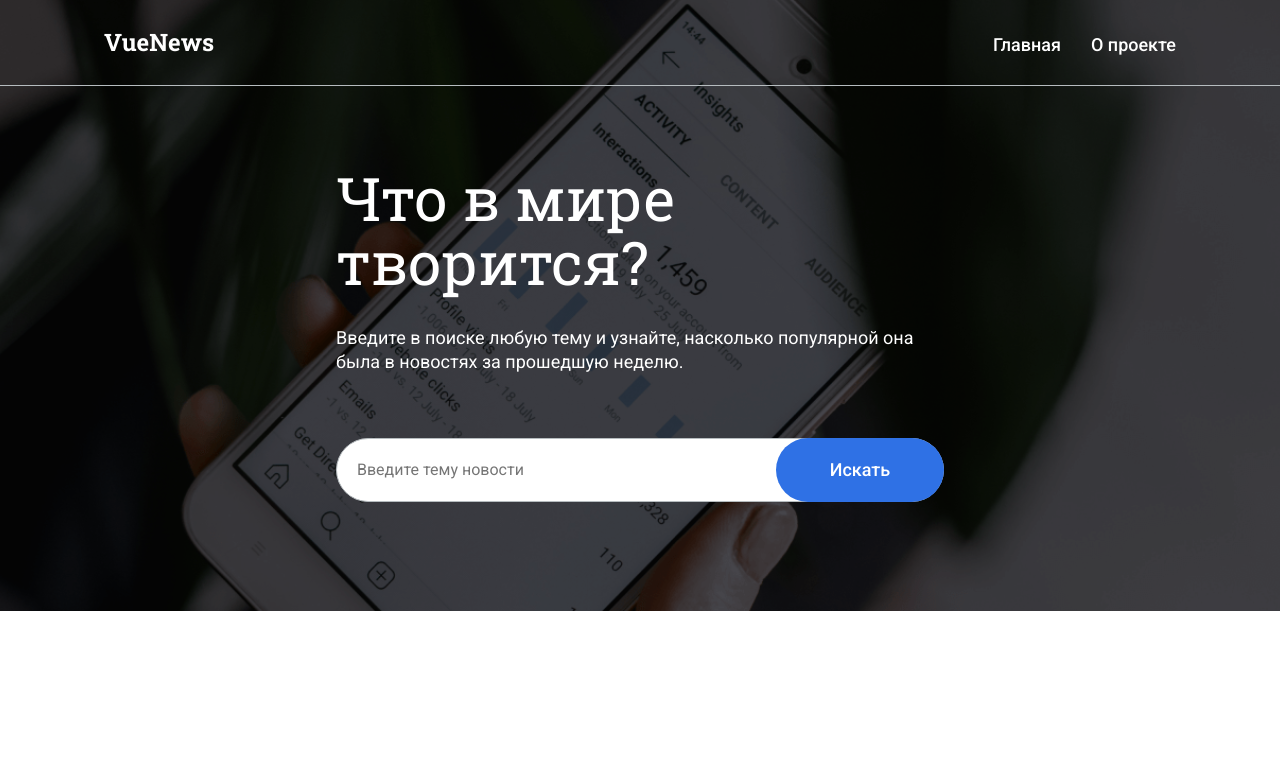
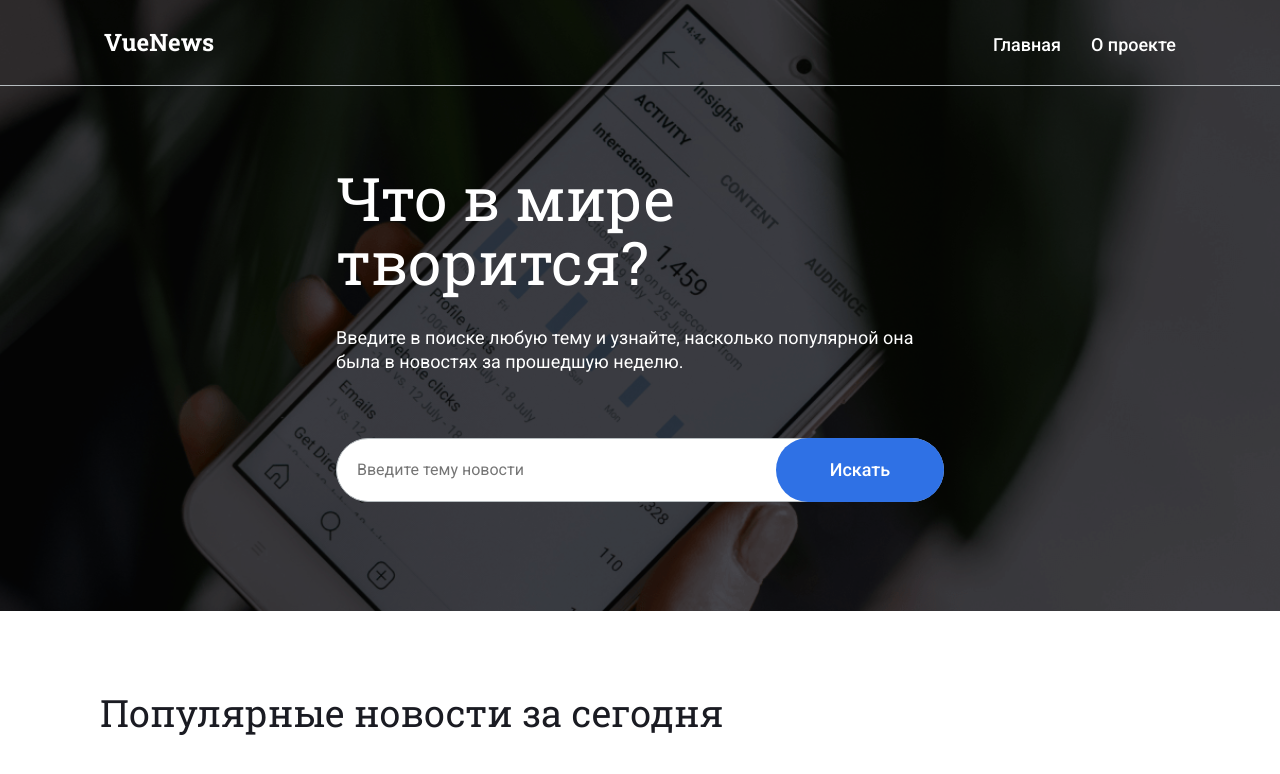
Before and after one commit to Endless1ve/VueNews, a Vue app: page /#/ in a window 1280 px wide. Shown: the top 774 px of the page. Built offline with nearby package versions, Linux system fonts and the light colour scheme; no server answers.

Commit message:
refactor(custom): refactored popular news block

```diff
--- a/src/modules/PopularNews/components/PopularNews.vue
+++ b/src/modules/PopularNews/components/PopularNews.vue
@@ -14,15 +14,15 @@
 
 <template>
   <section class="popularNews">
-    <template v-if="popularNewsStore.news.length > 0">
+    <div class="content">
       <h2 class="popularTitle">Популярные новости за сегодня</h2>
       <PopularList />
-    </template>
+    </div>
   </section>
 </template>
 
 <style lang="scss" scoped>
-  .popularNews {
+  .content {
     padding: 80px 100px;
 
     @media screen and (max-width: 1024px) {
```
